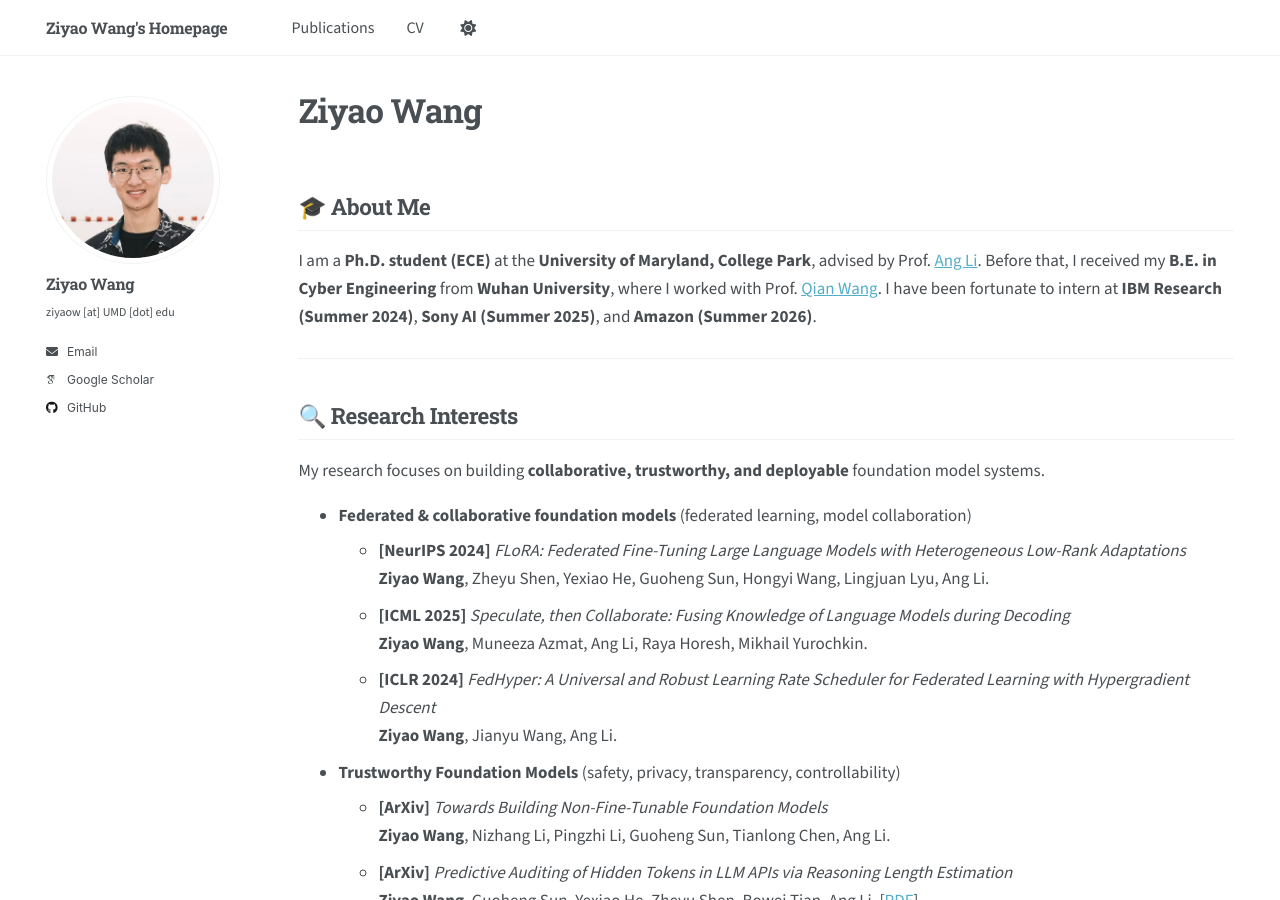
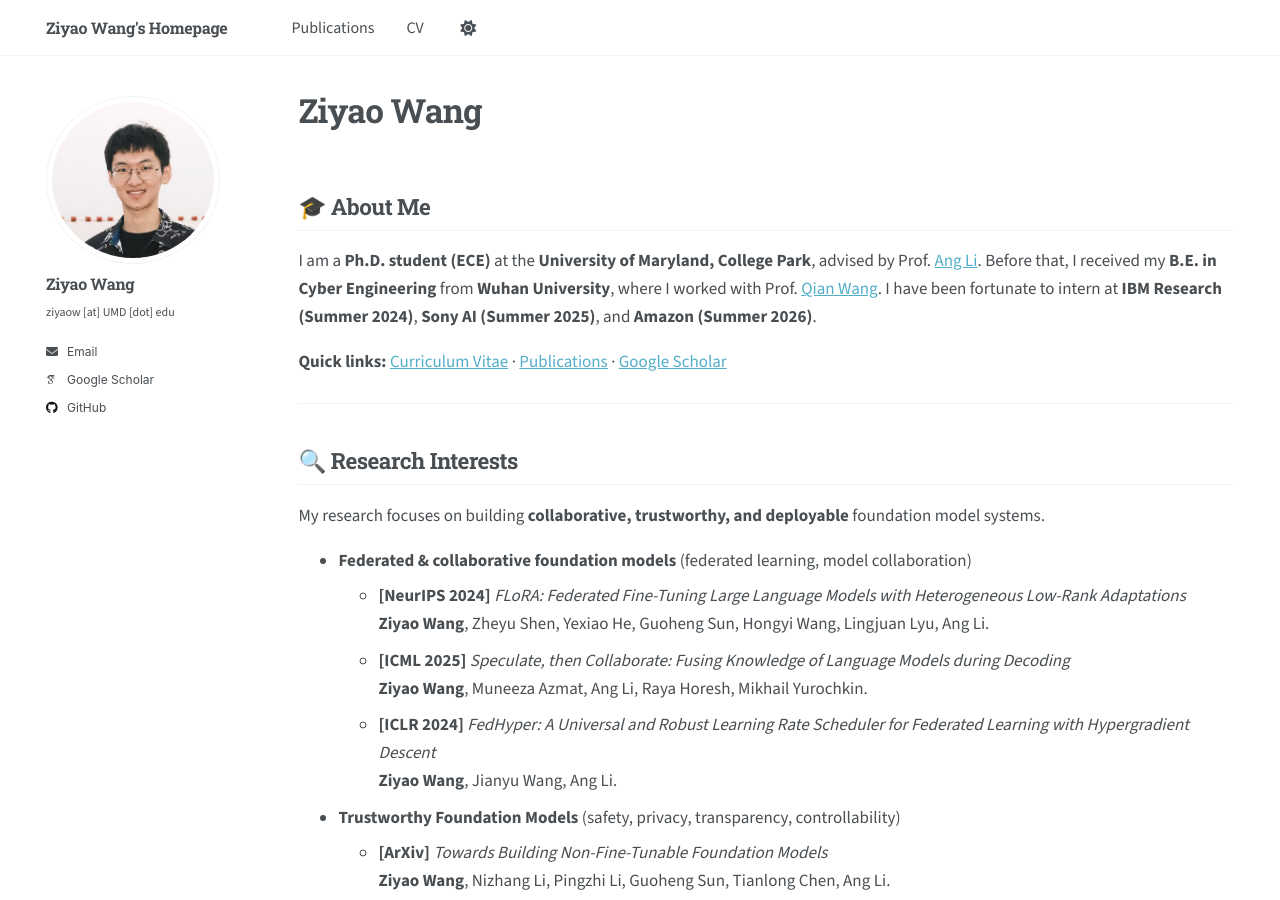
Before and after one commit to ziyaow1010/ziyaow1010.github.io, a Jekyll site: the page built from _pages/about.md, in a window 1280 px wide and 900 px high. Built offline with Jekyll 4.4.1, drawn with Linux system fonts in a browser that asks for light colours; some web fonts are replaced; a script that is not in the unit is left out.

Commit message:
Add easy CV and scholarly links to the homepage

```diff
--- a/_pages/about.md
+++ b/_pages/about.md
@@ -12,6 +12,8 @@ redirect_from:
 I am a **Ph.D. student (ECE)** at the **University of Maryland, College Park**, advised by Prof. [Ang Li](https://www.ang-li.com/).
 Before that, I received my **B.E. in Cyber Engineering** from **Wuhan University**, where I worked with Prof. [Qian Wang](http://nisplab.whu.edu.cn/).
 I have been fortunate to intern at **IBM Research (Summer 2024)**, **Sony AI (Summer 2025)**, and **Amazon (Summer 2026)**.
+
+**Quick links:** [Curriculum Vitae](/cv/) · [Publications](/publications/) · [Google Scholar](https://scholar.google.com/citations?user=_PdzpfAAAAAJ)
 
 ---
 
```
